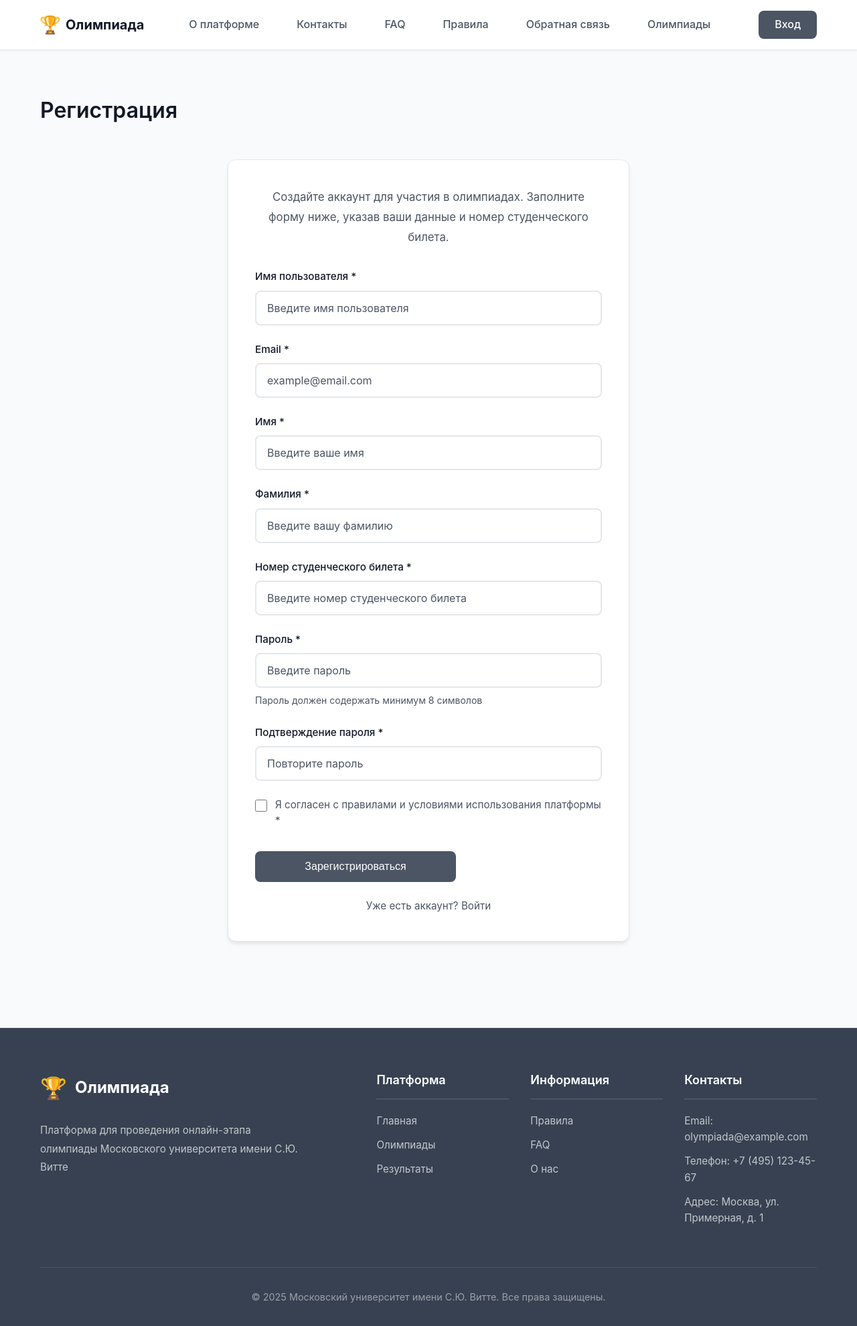
After one commit to olympiada123/olympiada, a Django app: page /register/ in a window 1280 px wide. The commit adds this page. Shown: the whole page at 67% size. Run offline with Django 5.2, Linux system fonts and the light colour scheme.

Commit message:
Created login and register pages

```diff
--- a/app/static/css/style.css
+++ b/app/static/css/style.css
@@ -2552,3 +2552,124 @@ textarea.form-control {
         font-size: 0.875rem;
     }
 }
+
+.auth-card {
+    background: var(--bg-primary);
+    border: 1px solid var(--border-color);
+    border-radius: 0.75rem;
+    padding: 2.5rem;
+    max-width: 600px;
+    margin: 0 auto;
+    box-shadow: var(--shadow-md);
+}
+
+.auth-description {
+    color: var(--text-secondary);
+    line-height: 1.8;
+    font-size: 1.05rem;
+    margin: 0 0 2rem 0;
+    text-align: center;
+}
+
+.auth-form {
+    width: 100%;
+}
+
+.form-group {
+    margin-bottom: 1.5rem;
+}
+
+.form-label {
+    display: block;
+    font-size: 0.95rem;
+    font-weight: 500;
+    color: var(--text-primary);
+    margin-bottom: 0.5rem;
+}
+
+.form-control {
+    width: 100%;
+    padding: 0.875rem 1rem;
+    font-size: 1rem;
+    border: 2px solid var(--border-color);
+    border-radius: 0.5rem;
+    background: var(--bg-primary);
+    color: var(--text-primary);
+    transition: var(--transition);
+    font-family: inherit;
+}
+
+.form-control:focus {
+    outline: none;
+    border-color: var(--primary-color);
+    box-shadow: 0 0 0 3px rgba(75, 85, 99, 0.1);
+}
+
+.form-control::placeholder {
+    color: var(--text-secondary);
+}
+
+.form-help-text {
+    display: block;
+    font-size: 0.875rem;
+    color: var(--text-secondary);
+    margin-top: 0.5rem;
+}
+
+.form-checkbox {
+    display: flex;
+    align-items: flex-start;
+    gap: 0.75rem;
+    cursor: pointer;
+    font-size: 0.95rem;
+    color: var(--text-secondary);
+    line-height: 1.6;
+}
+
+.form-checkbox input[type="checkbox"] {
+    margin-top: 0.25rem;
+    width: 18px;
+    height: 18px;
+    cursor: pointer;
+    flex-shrink: 0;
+}
+
+.form-checkbox a {
+    color: var(--primary-color);
+    text-decoration: none;
+}
+
+.form-checkbox a:hover {
+    text-decoration: underline;
+}
+
+.auth-links {
+    margin-top: 1.5rem;
+    display: flex;
+    flex-direction: column;
+    gap: 0.75rem;
+    align-items: center;
+}
+
+.auth-link {
+    color: var(--primary-color);
+    text-decoration: none;
+    font-size: 0.95rem;
+    transition: var(--transition);
+}
+
+.auth-link:hover {
+    text-decoration: underline;
+    color: var(--primary-dark);
+}
+
+@media (max-width: 768px) {
+    .auth-card {
+        padding: 1.5rem;
+    }
+
+    .auth-description {
+        font-size: 1rem;
+        margin-bottom: 1.5rem;
+    }
+}
--- a/app/templates/base.html
+++ b/app/templates/base.html
@@ -29,7 +29,7 @@
                     <a href="/results/" class="nav-link">Результаты</a>
                     <a href="/logout/" class="nav-link btn-logout">Выход</a>
                 {% else %}
-                    <a href="/login/" class="nav-link btn-register">Вход</a>
+                    <a href="{% url 'login' %}" class="nav-link btn-register">Вход</a>
                 {% endif %}
             </div>
             <button class="nav-toggle" id="navToggle" aria-label="Toggle navigation">
--- /dev/null
+++ b/app/templates/register.html
@@ -0,0 +1,131 @@
+{% extends 'base.html' %}
+
+{% block title %}Регистрация - Олимпиада{% endblock %}
+
+{% block content %}
+<div class="container">
+    <div class="about-page">
+        <h1 class="about-page-title">Регистрация</h1>
+
+        <section class="about-section">
+            <div class="auth-card">
+                <p class="auth-description">
+                    Создайте аккаунт для участия в олимпиадах. Заполните форму ниже, указав ваши данные и номер студенческого билета.
+                </p>
+
+                <form method="post" class="auth-form">
+                    {% csrf_token %}
+
+                    <div class="form-group">
+                        <label for="id_username" class="form-label">Имя пользователя *</label>
+                        <input
+                            type="text"
+                            name="username"
+                            id="id_username"
+                            class="form-control"
+                            required
+                            placeholder="Введите имя пользователя"
+                            autocomplete="username"
+                        >
+                    </div>
+
+                    <div class="form-group">
+                        <label for="id_email" class="form-label">Email *</label>
+                        <input
+                            type="email"
+                            name="email"
+                            id="id_email"
+                            class="form-control"
+                            required
+                            placeholder="example@email.com"
+                            autocomplete="email"
+                        >
+                    </div>
+
+                    <div class="form-group">
+                        <label for="id_first_name" class="form-label">Имя *</label>
+                        <input
+                            type="text"
+                            name="first_name"
+                            id="id_first_name"
+                            class="form-control"
+                            required
+                            placeholder="Введите ваше имя"
+                            autocomplete="given-name"
+                        >
+                    </div>
+
+                    <div class="form-group">
+                        <label for="id_last_name" class="form-label">Фамилия *</label>
+                        <input
+                            type="text"
+                            name="last_name"
+                            id="id_last_name"
+                            class="form-control"
+                            required
+                            placeholder="Введите вашу фамилию"
+                            autocomplete="family-name"
+                        >
+                    </div>
+
+                    <div class="form-group">
+                        <label for="id_student_id" class="form-label">Номер студенческого билета *</label>
+                        <input
+                            type="text"
+                            name="student_id"
+                            id="id_student_id"
+                            class="form-control"
+                            required
+                            placeholder="Введите номер студенческого билета"
+                        >
+                    </div>
+
+                    <div class="form-group">
+                        <label for="id_password1" class="form-label">Пароль *</label>
+                        <input
+                            type="password"
+                            name="password1"
+                            id="id_password1"
+                            class="form-control"
+                            required
+                            placeholder="Введите пароль"
+                            autocomplete="new-password"
+                        >
+                        <small class="form-help-text">Пароль должен содержать минимум 8 символов</small>
+                    </div>
+
+                    <div class="form-group">
+                        <label for="id_password2" class="form-label">Подтверждение пароля *</label>
+                        <input
+                            type="password"
+                            name="password2"
+                            id="id_password2"
+                            class="form-control"
+                            required
+                            placeholder="Повторите пароль"
+                            autocomplete="new-password"
+                        >
+                    </div>
+
+                    <div class="form-group">
+                        <label class="form-checkbox">
+                            <input type="checkbox" name="agree_terms" id="id_agree_terms" required>
+                            <span>Я согласен с <a href="{% url 'rules' %}" target="_blank">правилами</a> и условиями использования платформы *</span>
+                        </label>
+                    </div>
+
+                    <div class="form-group" style="margin-top: 2rem;">
+                        <button type="submit" class="btn btn-primary" style="width: 100%; max-width: 300px;">
+                            Зарегистрироваться
+                        </button>
+                    </div>
+
+                    <div class="auth-links">
+                        <a href="{% url 'login' %}" class="auth-link">Уже есть аккаунт? Войти</a>
+                    </div>
+                </form>
+            </div>
+        </section>
+    </div>
+</div>
+{% endblock %}
--- a/app/urls.py
+++ b/app/urls.py
@@ -28,4 +28,6 @@ urlpatterns = [
     path('rules/', views.rules, name='rules'),
     path('olympiads/', views.olympiads, name='olympiads'),
     path('olympiads/<int:olympiad_id>/', views.olympiad_detail, name='olympiad_detail'),
+    path('login/', views.login_view, name='login'),
+    path('register/', views.register_view, name='register'),
 ]
--- a/app/views.py
+++ b/app/views.py
@@ -139,3 +139,23 @@ def olympiad_detail(request, olympiad_id):
     }
 
     return render(request, 'olympiad_detail.html', context)
+
+
+def login_view(request):
+    """
+    Отображает страницу входа в систему.
+
+    Returns:
+        HttpResponse: Рендеринг шаблона login.html.
+    """
+    return render(request, 'login.html')
+
+
+def register_view(request):
+    """
+    Отображает страницу регистрации.
+
+    Returns:
+        HttpResponse: Рендеринг шаблона register.html.
+    """
+    return render(request, 'register.html')
```
Also changed, not shown: app/templates/login.html (added, +67 -0 lines).
